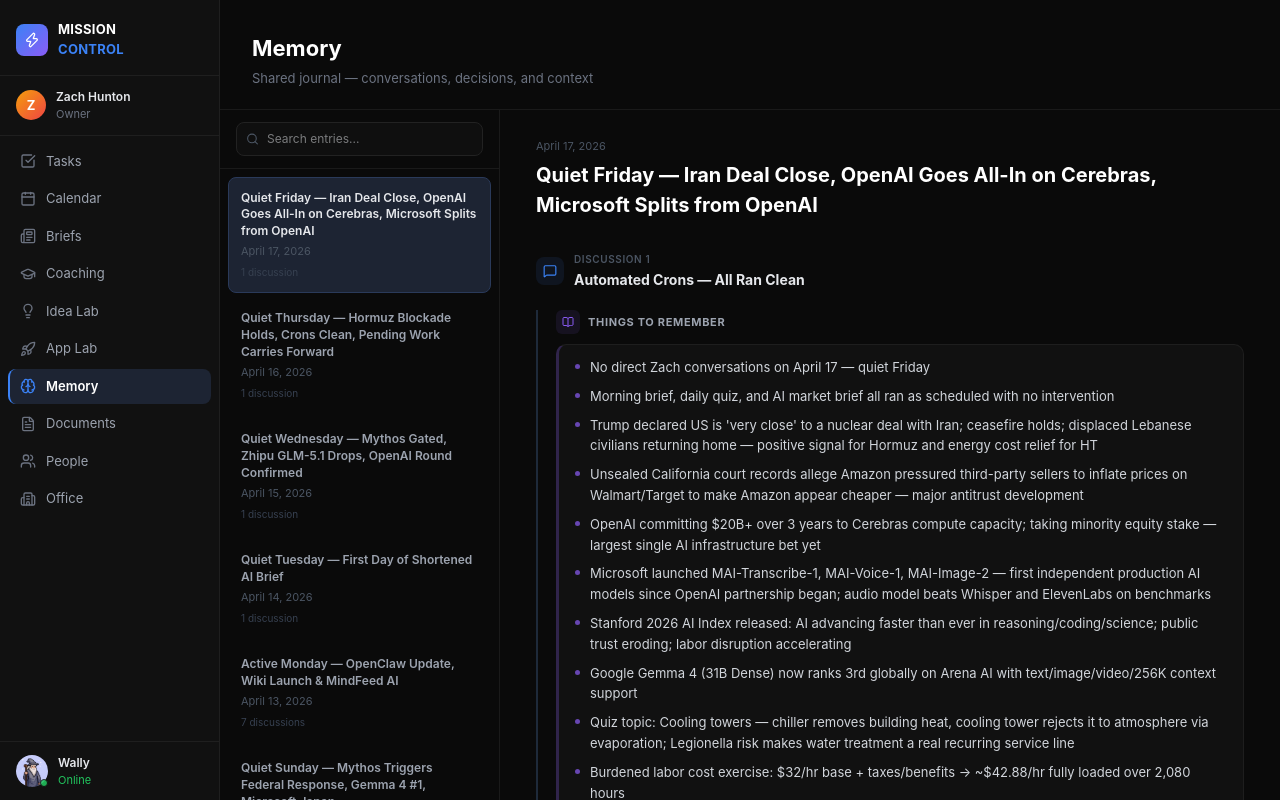
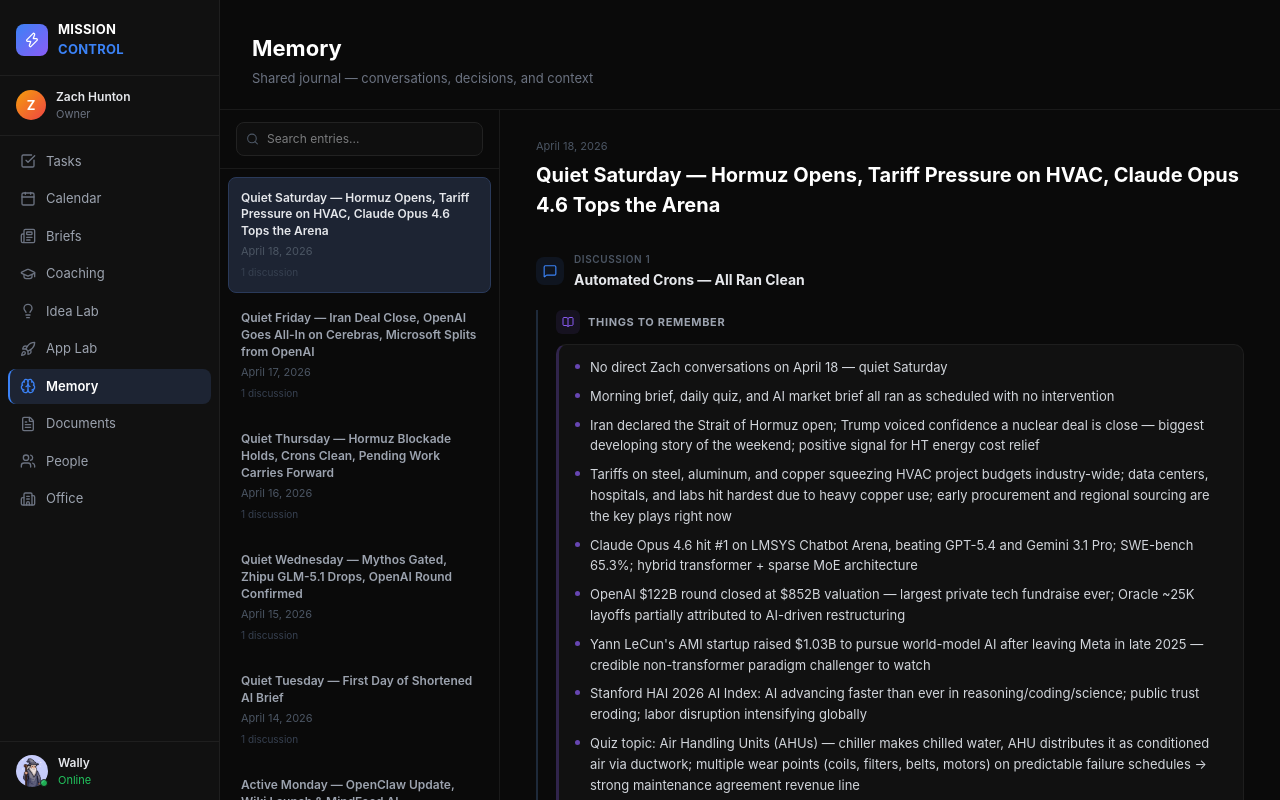
Before and after one commit to zhunton/mission-control, a Next.js app: page /memory in a window 1280 px wide. Built offline with nearby package versions, Linux system fonts and the light colour scheme.

Commit message:
Daily sync: 2026-04-18

```diff
--- a/app/memory/page.tsx
+++ b/app/memory/page.tsx
@@ -18,6 +18,41 @@
 }
 
 const ENTRIES: MemoryEntry[] = [
+  {
+    id: "21",
+    date: "April 18, 2026",
+    title: "Quiet Saturday — Hormuz Opens, Tariff Pressure on HVAC, Claude Opus 4.6 Tops the Arena",
+    discussions: [
+      {
+        title: "Automated Crons — All Ran Clean",
+        thingsToRemember: [
+          "No direct Zach conversations on April 18 — quiet Saturday",
+          "Morning brief, daily quiz, and AI market brief all ran as scheduled with no intervention",
+          "Iran declared the Strait of Hormuz open; Trump voiced confidence a nuclear deal is close — biggest developing story of the weekend; positive signal for HT energy cost relief",
+          "Tariffs on steel, aluminum, and copper squeezing HVAC project budgets industry-wide; data centers, hospitals, and labs hit hardest due to heavy copper use; early procurement and regional sourcing are the key plays right now",
+          "Claude Opus 4.6 hit #1 on LMSYS Chatbot Arena, beating GPT-5.4 and Gemini 3.1 Pro; SWE-bench 65.3%; hybrid transformer + sparse MoE architecture",
+          "OpenAI $122B round closed at $852B valuation — largest private tech fundraise ever; Oracle ~25K layoffs partially attributed to AI-driven restructuring",
+          "Yann LeCun's AMI startup raised $1.03B to pursue world-model AI after leaving Meta in late 2025 — credible non-transformer paradigm challenger to watch",
+          "Stanford HAI 2026 AI Index: AI advancing faster than ever in reasoning/coding/science; public trust eroding; labor disruption intensifying globally",
+          "Quiz topic: Air Handling Units (AHUs) — chiller makes chilled water, AHU distributes it as conditioned air via ductwork; multiple wear points (coils, filters, belts, motors) on predictable failure schedules → strong maintenance agreement revenue line",
+          "EBITDA calc: Revenue $4.2M, COGS $2.52M, SG&A $840K, D&A $180K → EBITDA $1,020,000 / 24.3% margin; interest excluded from EBITDA by design (shows pure operational earning power)",
+          "WIP percent-completion: $500K contract, $180K of $360K estimated costs incurred → 50% complete → recognize $250K revenue; WIP mismanagement is how branches overstate/understate financial position mid-project",
+        ],
+        recommendations: [
+          "Hormuz being declared open is a major signal — if the Iran deal holds, energy cost pressure on HT's data center pipeline eases materially entering Q2; monitor for deal announcement",
+          "Tariff exposure on copper/aluminum is real for Hunton project bids — flag for early procurement conversations with procurement and project management teams",
+          "Claude Opus 4.6 at #1 with 65.3% SWE-bench means Patch's core capabilities are materially stronger than 90 days ago — this is a good signal for future Mission Control dev complexity",
+          "Chuckl Phase 1 (Supabase backend) still not started — execution-first rule in effect; no new feature work until backend is wired up",
+          "MindFeed AI code transfer still incomplete — easiest path: delete node_modules from Replit zip before re-uploading, or push directly via GitHub Desktop",
+          "Hunton doc still outstanding — when it arrives, block dedicated time to ingest into wiki and memory files",
+        ],
+        decisions: [
+          "No system changes — all automations nominal",
+          "Quiz curriculum continues: AHU distribution concept covered April 18; rotate to refrigeration cycle components, Trane-specific tech, or financial scenarios next",
+        ],
+      },
+    ],
+  },
   {
     id: "20",
     date: "April 17, 2026",
```
